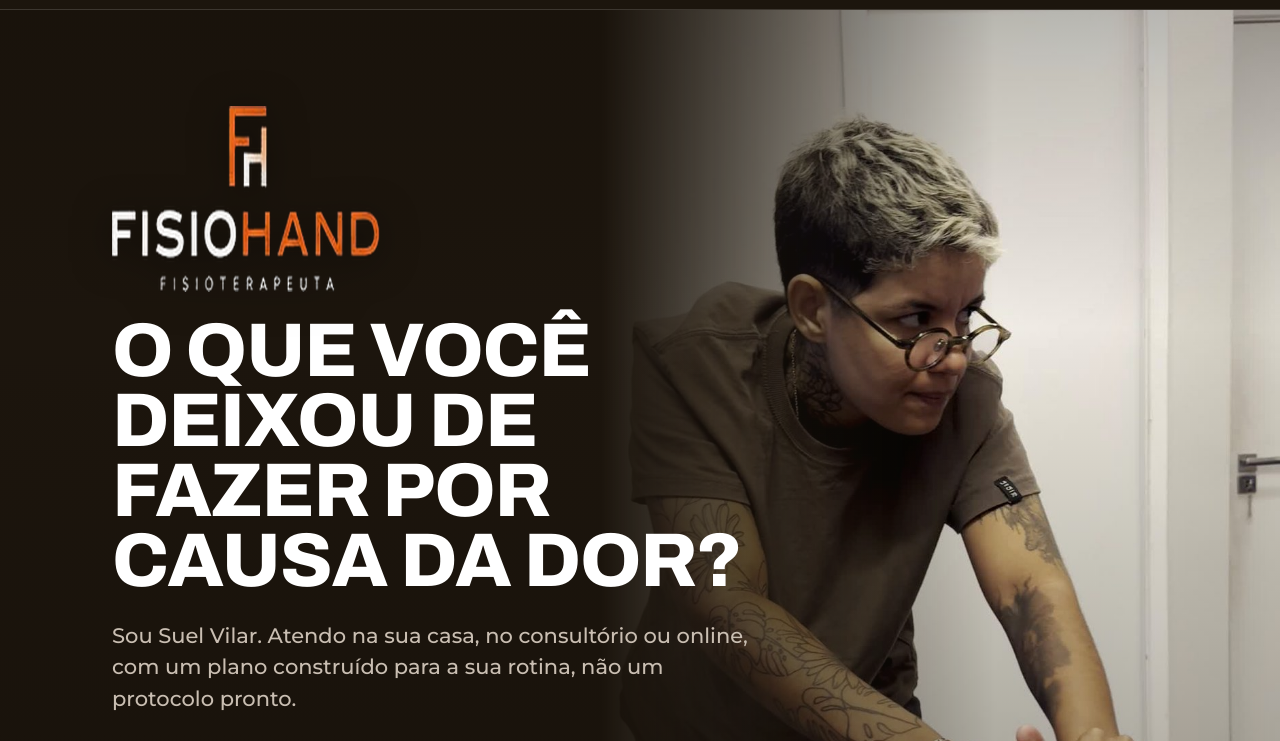
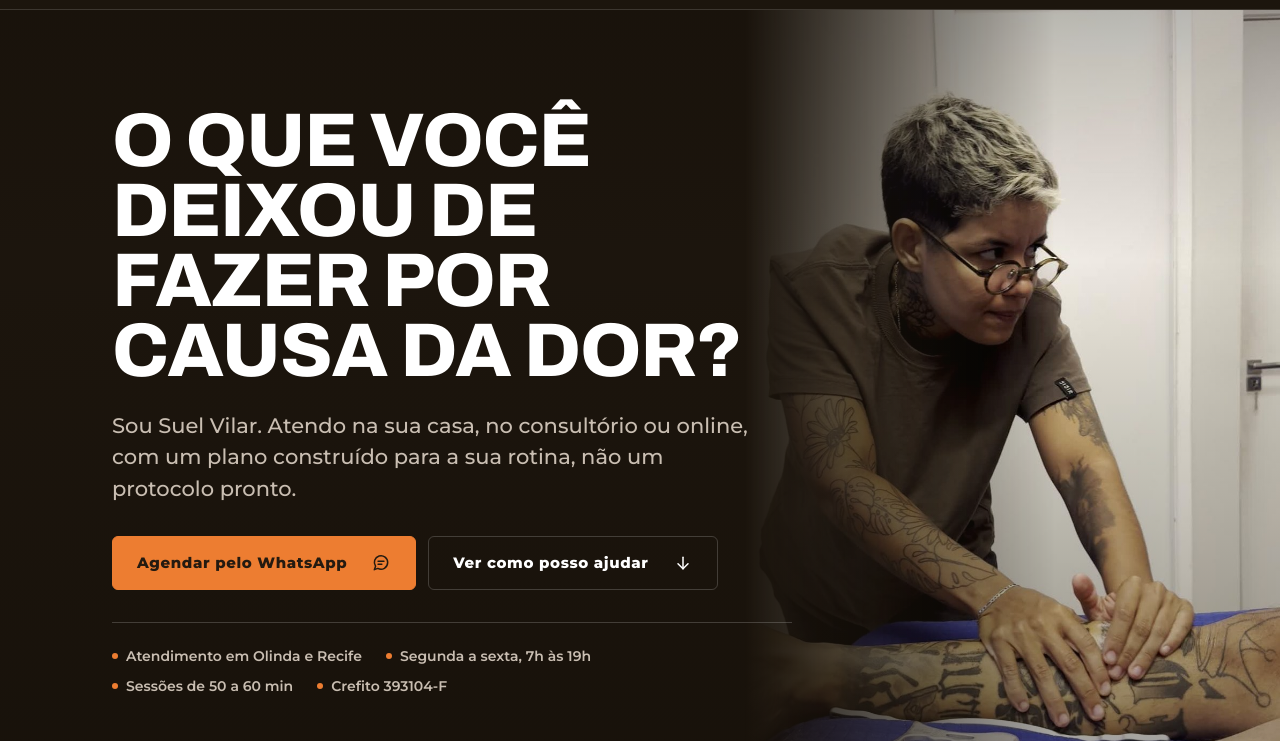
Before and after one commit to Marco-Fontes/SiteSuel, a plain HTML site: page index.html in a window 1280 px wide. Shown: the part 59-800 px from the top of the page. Drawn offline with Linux system fonts and the light colour scheme.

Commit message:
Remove o logo (wordmark) do topo do site
O título passa a abrir o herói. Remove o arquivo wordmark.png e o CSS
que só ele usava.

Co-Authored-By: Claude Opus 5.5 <noreply@anthropic.com>

```diff
--- a/css/site.css
+++ b/css/site.css
@@ -244,14 +244,6 @@ main:focus { outline: none; }
 
 .heroi-conteudo { max-width: 680px; }
 
-/* Marca horizontal sobre a foto: o arquivo já vem sem fundo, a sombra firma o traço */
-.heroi-marca { margin-bottom: var(--space-6); }
-.heroi-marca img {
-  width: 212px; max-width: 70%;
-  filter: drop-shadow(0 6px 18px rgba(0, 0, 0, 0.55));
-}
-@media (min-width: 900px) { .heroi-marca img { width: 268px; } }
-
 /* No herói os botões acompanham o próprio texto, não esticam */
 .heroi .btn-linha .btn { flex: 0 1 auto; }
 
--- a/index.html
+++ b/index.html
@@ -122,7 +122,6 @@
   <div class="wrap">
     <div class="heroi-conteudo">
       <div>
-        <div class="heroi-marca"><img src="assets/img/wordmark.png" width="476" height="186" alt="FisioHand, Suel Vilar, fisioterapeuta"></div>
         <h1 class="h-xl">O que você deixou de fazer por causa da dor?</h1>
         <p class="lead">Sou Suel Vilar. Atendo na sua casa, no consultório ou online, com um plano construído para a sua rotina, não um protocolo pronto.</p>
         <div class="btn-linha">
```
Also changed, not shown: assets/img/wordmark.png (deleted), 1 other file.
